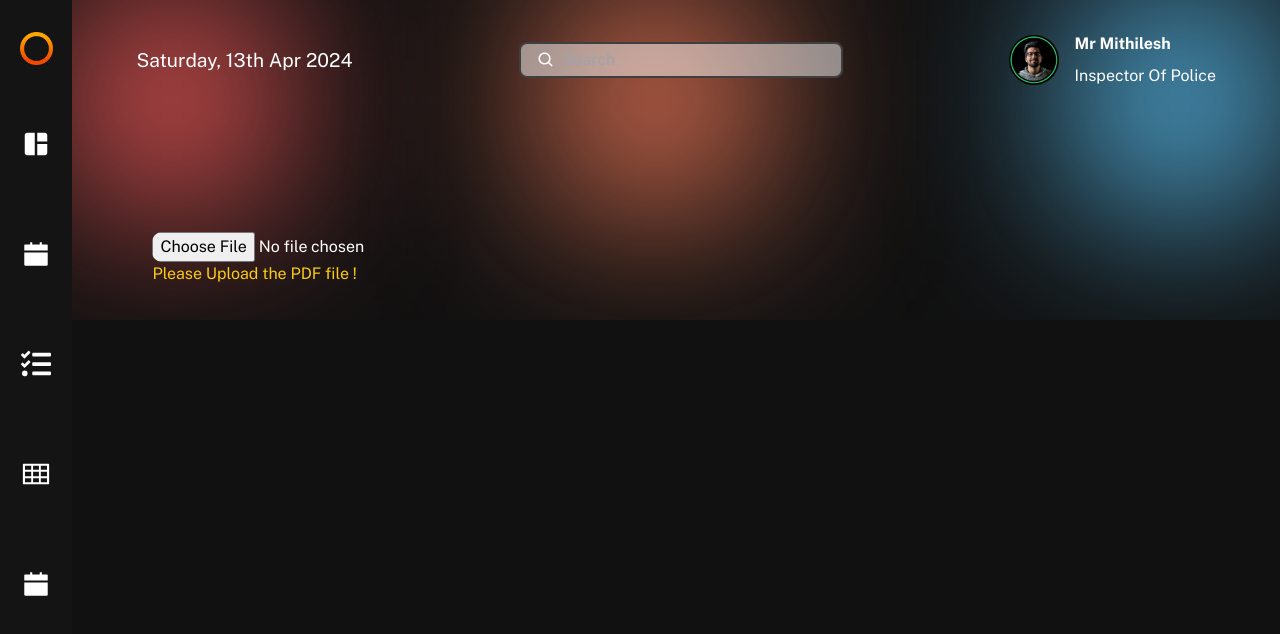
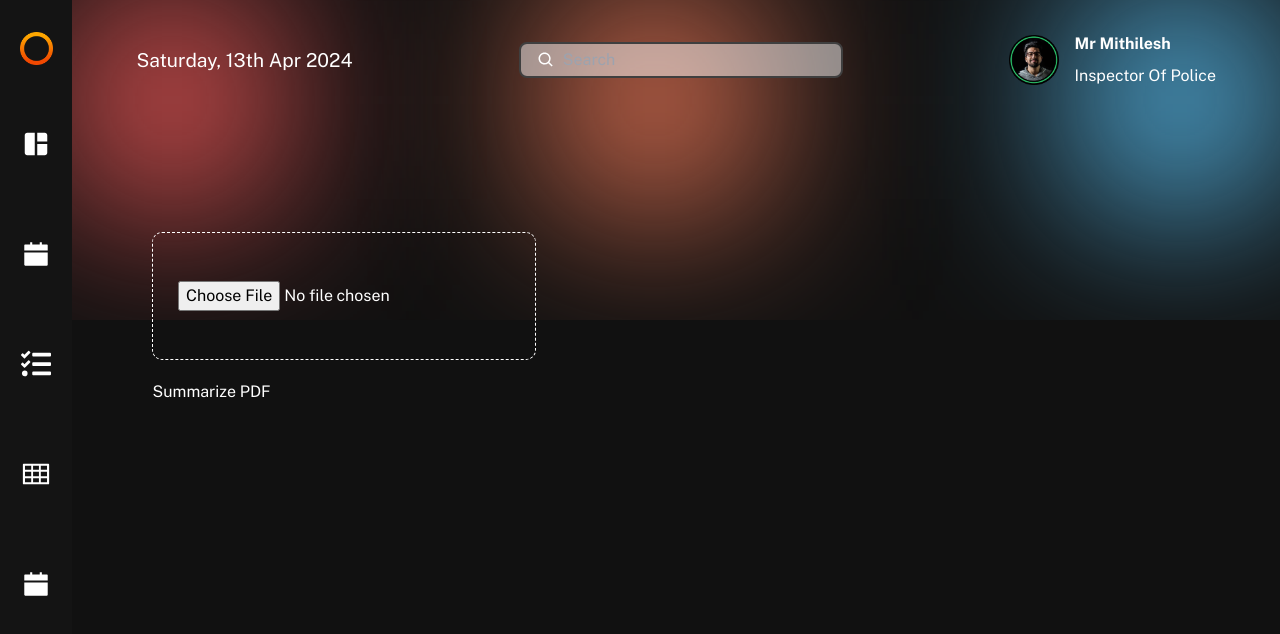
Before and after one commit to RanjithKannan03/crime-analysis-FE, a React (Vite) app: page /pdf in a window 1280 px wide. Shown: the top 634 px of the page. Built offline with nearby package versions, Linux system fonts and the light colour scheme.

Commit message:
pdf route done

```diff
--- a/package.json
+++ b/package.json
@@ -19,6 +19,7 @@
     "@fullcalendar/timegrid": "^6.1.4",
     "@mui/icons-material": "^5.11.9",
     "@mui/material": "^5.11.10",
+    "axios": "^1.6.8",
     "echarts": "^5.4.1",
     "echarts-for-react": "^3.0.2",
     "material-react-table": "^1.8.1",
--- a/src/pages/DataGrid/Pdf.jsx
+++ b/src/pages/DataGrid/Pdf.jsx
@@ -3,9 +3,13 @@ import MaterialReactTable from "material-react-table";
 import { userData } from "../../data";
 import "./DataGrid.css";
 import { createTheme, ThemeProvider } from "@mui/material/styles";
+import axios from "axios";
 
 const Pdf = () => {
-    const [data, setData] = useState(null);
+  const [data, setData] = useState(null);
+  const [summary, setSummary] = useState("");
+  const [error, setError] = useState(null);
+  const [loading, setLoading] = useState(false);
 
   const theme = useMemo(() =>
     createTheme({
@@ -17,16 +21,41 @@ const Pdf = () => {
 
   const handleFileChange = (e) => {
     const file = e.target.files[0];
+    setData(file);
+  };
 
-    setData(e.target.files[0]);
-    console.log(file);
+  const handleSummarize = async () => {
+    setLoading(true);
 
+    const formData = new FormData();
+    formData.append("file", data);
+
+    try {
+      const response = await axios.post("/summarize_pdf", formData, {
+        headers: {
+          "Content-Type": "multipart/form-data",
+        },
+      });
+      setSummary(response.data.summary);
+    } catch (error) {
+      setError(error.response.data.error);
+    } finally {
+      setLoading(false);
+    }
   };
+
   return (
     <div className="table-container">
       <ThemeProvider theme={theme}>
-        <input type="file" onChange={handleFileChange} />
-        <div className="text-yellow-400">Please Upload the PDF file !</div>
+        <div className="w-96 h-32 border border-dashed border-white flex flex-row items-center justify-center px-5">
+        <input type="file" accept=".pdf" onChange={handleFileChange} />
+        </div>
+
+        <button onClick={handleSummarize} disabled={loading} className="mt-5">
+          {loading ? "Loading..." : "Summarize PDF"}
+        </button>
+        {error && <div className="text-red-500">{error}</div>}
+        {summary && <div className="summary">{summary}</div>}
       </ThemeProvider>
     </div>
   );
```
Also changed, not shown: 2 other files (tests, documents, lock files or other folders).
